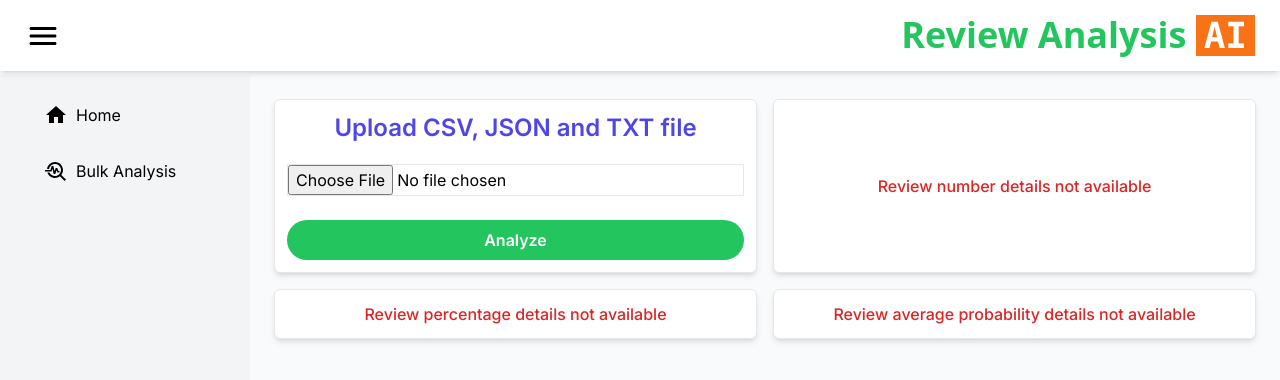
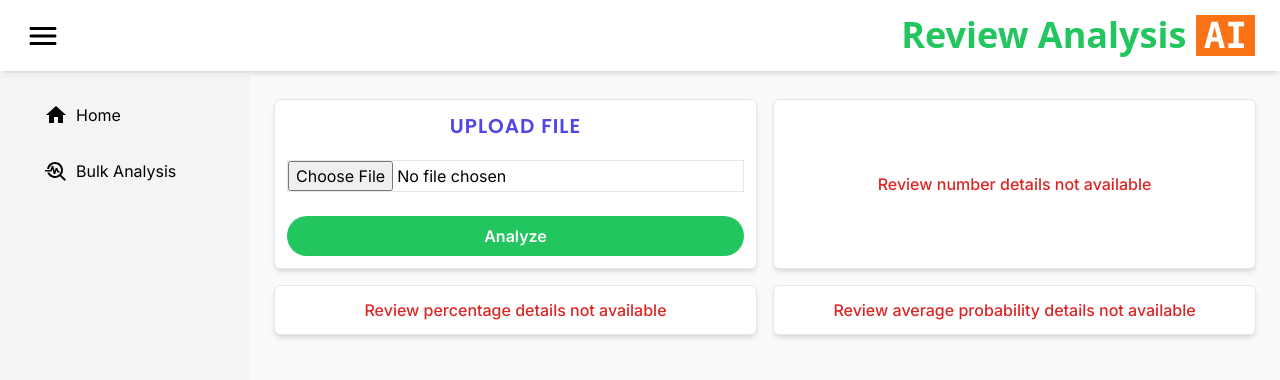
Before and after one commit to PatelPreyansh30/fe-sentimental-analysis, a Next.js app: page /home/bulk in a window 1280 px wide. Shown: the top 380 px of the page. Built offline with nearby package versions, Linux system fonts and the light colour scheme.

Commit message:
font added

```diff
--- a/src/app/globals.css
+++ b/src/app/globals.css
@@ -1,3 +1,4 @@
+@import url('https://fonts.googleapis.com/css2?family=Poppins:wght@200;300;400;500;600;700;800;900&display=swap');
 @tailwind base;
 @tailwind components;
 @tailwind utilities;
@@ -17,3 +18,19 @@
 }
 
 body {}
+
+.font-arial {
+  font-family: Arial, Helvetica, sans-serif;
+}
+
+.font-tnr {
+  font-family: 'Times New Roman', Times, serif;
+}
+
+.font-helvetica {
+  font-family: Helvetica, sans-serif;
+}
+
+.font-poppins {
+  font-family: 'Poppins';
+}
--- a/src/components/BoxHeading.tsx
+++ b/src/components/BoxHeading.tsx
@@ -2,7 +2,7 @@ import React from "react";
 
 const BoxHeading = (props: { label: string }) => {
   return (
-    <p className="block w-full mb-2 text-2xl text-indigo-600 font-semibold text-center">
+    <p className="block w-full mb-2 font-poppins text-xl text-indigo-600 tracking-wider font-semibold text-center">
       {props.label}
     </p>
   );
--- a/src/module/BulkAnalyze/BulkAnalyzeInput.tsx
+++ b/src/module/BulkAnalyze/BulkAnalyzeInput.tsx
@@ -55,7 +55,7 @@ const BulkAnalyzeInput = (props: {
   return (
     <div className="p-3 border rounded-md shadow-md bg-white">
       <div className="grid grid-cols-1 gap-3">
-        <BoxHeading label="Upload CSV, JSON and TXT file" />
+        <BoxHeading label="UPLOAD FILE" />
         <input
           type="file"
           onChange={handleFileChange}
--- a/src/module/BulkAnalyze/ReviewAverageProbability.tsx
+++ b/src/module/BulkAnalyze/ReviewAverageProbability.tsx
@@ -3,6 +3,7 @@ import React from "react";
 import { Chart as ChartJS, ArcElement, Legend, Tooltip } from "chart.js";
 import { Doughnut } from "react-chartjs-2";
 import NotAvailable from "@/components/NotAvailable";
+import BoxHeading from "@/components/BoxHeading";
 
 ChartJS.register(ArcElement, Tooltip, Legend);
 
@@ -33,7 +34,10 @@ const ReviewAverageProbability = (props: {
   return (
     <div className="flex items-center justify-center p-3 border rounded-md shadow-md bg-white">
       {props.reviewAverageProbability ? (
+        <div>
+          <BoxHeading label="REVIEWS AVERAGE PROBABILITY" />
         <Doughnut data={data} className="w-auto h-[300px]" />
+        </div>
       ) : (
         <NotAvailable label="Review average probability" />
       )}
--- a/src/module/BulkAnalyze/ReviewNumber.tsx
+++ b/src/module/BulkAnalyze/ReviewNumber.tsx
@@ -3,6 +3,7 @@ import { Chart as ChartJS, ArcElement, Legend, Tooltip } from "chart.js";
 import { Doughnut } from "react-chartjs-2";
 import { BulkReviewOutputType } from "@/utils/types";
 import NotAvailable from "@/components/NotAvailable";
+import BoxHeading from "@/components/BoxHeading";
 
 ChartJS.register(ArcElement, Tooltip, Legend);
 
@@ -33,7 +34,10 @@ const ReviewNumber = (props: {
   return (
     <div className="flex items-center justify-center p-3 border rounded-md shadow-md bg-white">
       {props.reviewNumber ? (
-        <Doughnut data={data} className="w-auto h-[300px]" />
+        <div>
+          <BoxHeading label="REVIEWS NUMBER" />
+          <Doughnut data={data} className="w-auto h-[300px]" />
+        </div>
       ) : (
         <NotAvailable label="Review number" />
       )}
--- a/src/module/BulkAnalyze/ReviewPercentage.tsx
+++ b/src/module/BulkAnalyze/ReviewPercentage.tsx
@@ -3,6 +3,7 @@ import React from "react";
 import { Chart as ChartJS, ArcElement, Legend, Tooltip } from "chart.js";
 import { Doughnut } from "react-chartjs-2";
 import NotAvailable from "@/components/NotAvailable";
+import BoxHeading from "@/components/BoxHeading";
 
 ChartJS.register(ArcElement, Tooltip, Legend);
 
@@ -33,7 +34,10 @@ const ReviewPercentage = (props: {
   return (
     <div className="flex items-center justify-center p-3 border rounded-md shadow-md bg-white">
       {props.reviewPercentage ? (
-        <Doughnut data={data} className="w-auto h-[300px]" />
+        <div>
+          <BoxHeading label="REVIEWS PERCENTAGE" />
+          <Doughnut data={data} className="w-auto h-[300px]" />
+        </div>
       ) : (
         <NotAvailable label="Review percentage" />
       )}
```
